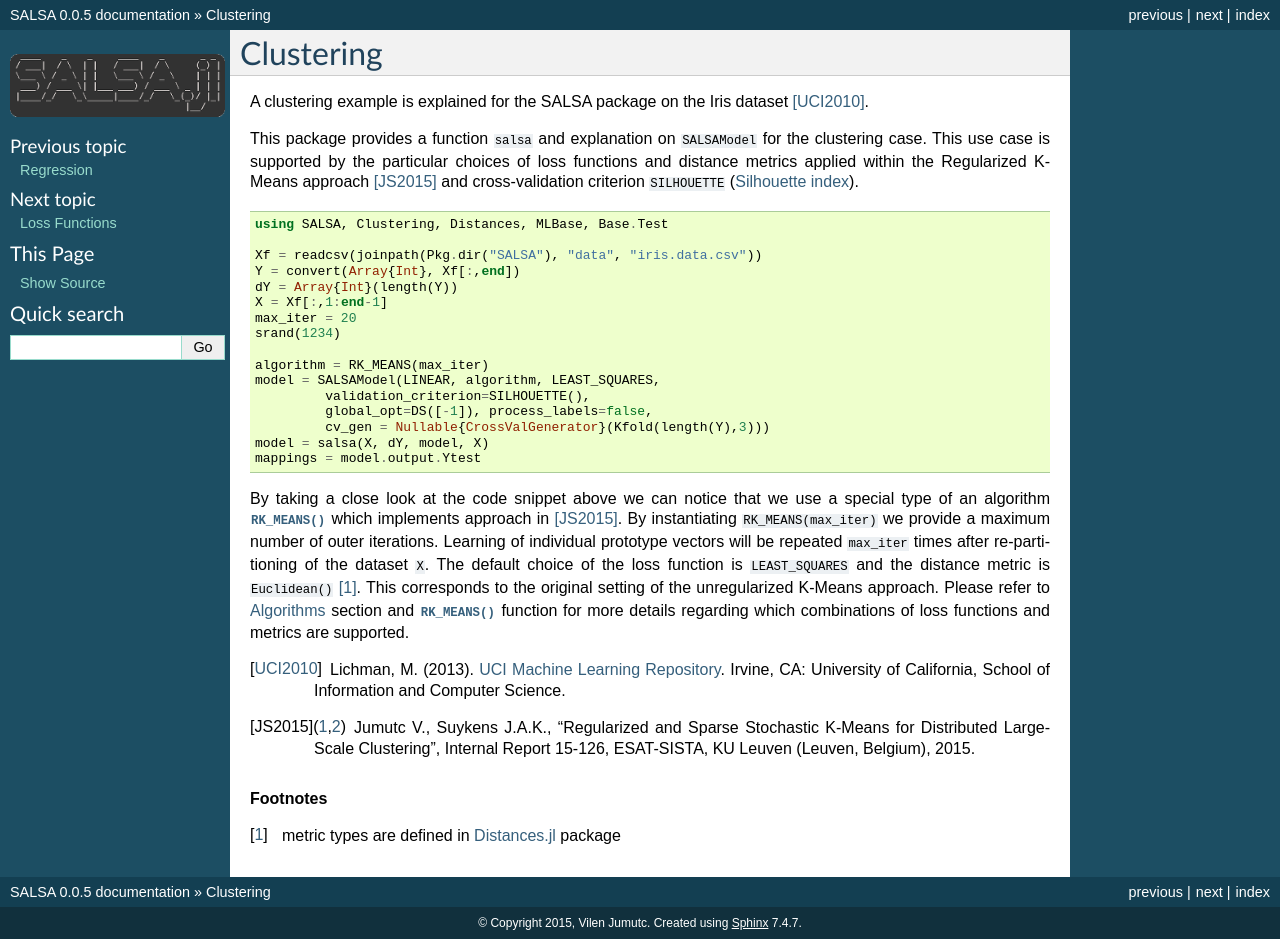
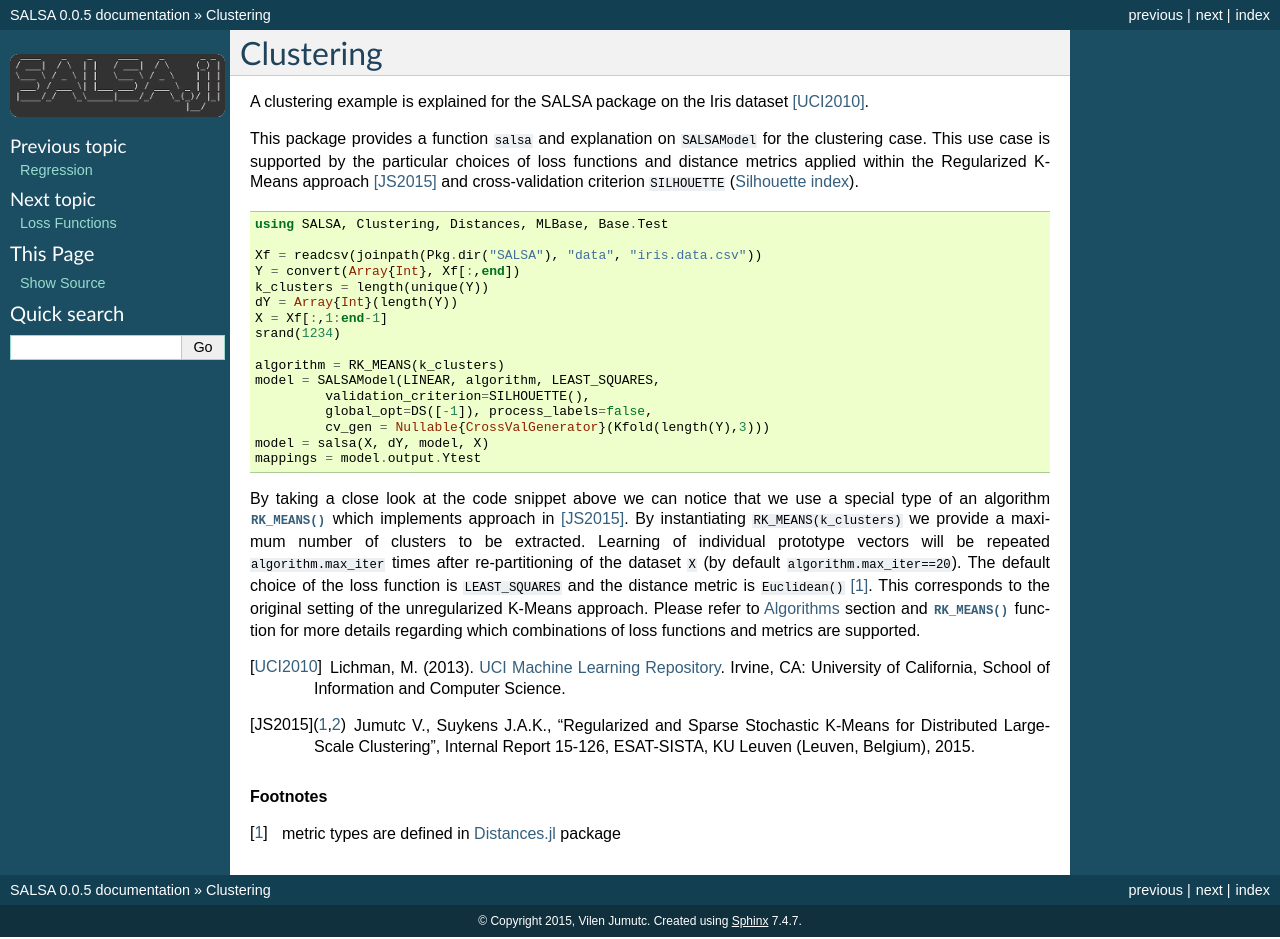
Before and after one commit to jumutc/SALSA.jl, a Sphinx documentation site: the page built from docs/source/clustering.rst, in a window 1280 px wide. Built offline with Sphinx 7.4.7, drawn with Linux system fonts in a browser that asks for light colours; formulas are drawn with MathJax 3.

Commit message:
docs update

```diff
--- a/docs/source/algorithms.rst
+++ b/docs/source/algorithms.rst
@@ -36,7 +36,7 @@ Available high-level API
 	Defines an implementation (see :func:`stochastic_rk_means`) of the Regularized Stochastic K-Means approach [JS2015]_. Please refer to :doc:`Clustering <clustering>` section for examples.
 
 	:param support_alg: underlying support algorithm, *e.g.* ``PEGASOS``
-	:param k_clusters: number of clusters to locate
+	:param k_clusters: number of clusters to be extracted
 	:param max_iter: maximum number of outer iterations
 	:param metric: metric to evaluate distances to centroids [#f2]_
 
--- a/docs/source/clustering.rst
+++ b/docs/source/clustering.rst
@@ -11,12 +11,12 @@ This package provides a function ``salsa`` and explanation on ``SALSAModel`` for
 
    Xf = readcsv(joinpath(Pkg.dir("SALSA"), "data", "iris.data.csv"))
    Y = convert(Array{Int}, Xf[:,end])
+   k_clusters = length(unique(Y))
    dY = Array{Int}(length(Y))
    X = Xf[:,1:end-1]
-   max_iter = 20
    srand(1234)
 
-   algorithm = RK_MEANS(max_iter)
+   algorithm = RK_MEANS(k_clusters)
    model = SALSAModel(LINEAR, algorithm, LEAST_SQUARES,
             validation_criterion=SILHOUETTE(),
             global_opt=DS([-1]), process_labels=false,
@@ -24,7 +24,7 @@ This package provides a function ``salsa`` and explanation on ``SALSAModel`` for
    model = salsa(X, dY, model, X)
    mappings = model.output.Ytest
 
-By taking a close look at the code snippet above we can notice that we use a special type of an algorithm :func:`RK_MEANS` which implements approach in [JS2015]_. By instantiating ``RK_MEANS(max_iter)`` we provide a maximum number of outer iterations. Learning of individual prototype vectors will be repeated ``max_iter`` times after re-partitioning of the dataset ``X``. The default choice of the loss function is ``LEAST_SQUARES`` and the distance metric is ``Euclidean()`` [#f1]_. This corresponds to the original setting of the unregularized K-Means approach. Please refer to :doc:`Algorithms <algorithms>` section and :func:`RK_MEANS` function for more details regarding which combinations of loss functions and metrics are supported.
+By taking a close look at the code snippet above we can notice that we use a special type of an algorithm :func:`RK_MEANS` which implements approach in [JS2015]_. By instantiating ``RK_MEANS(k_clusters)`` we provide a maximum number of clusters to be extracted. Learning of individual prototype vectors will be repeated ``algorithm.max_iter`` times after re-partitioning of the dataset ``X`` (by default ``algorithm.max_iter==20``). The default choice of the loss function is ``LEAST_SQUARES`` and the distance metric is ``Euclidean()`` [#f1]_. This corresponds to the original setting of the unregularized K-Means approach. Please refer to :doc:`Algorithms <algorithms>` section and :func:`RK_MEANS` function for more details regarding which combinations of loss functions and metrics are supported.
 
 .. [UCI2010] Lichman, M. (2013). `UCI Machine Learning Repository <http://archive.ics.uci.edu/ml>`_. Irvine, CA: University of California, School of Information and Computer Science.
 .. [JS2015] Jumutc V., Suykens J.A.K., "Regularized and Sparse Stochastic K-Means for Distributed Large-Scale Clustering", Internal Report 15-126, ESAT-SISTA, KU Leuven (Leuven, Belgium), 2015.
```
